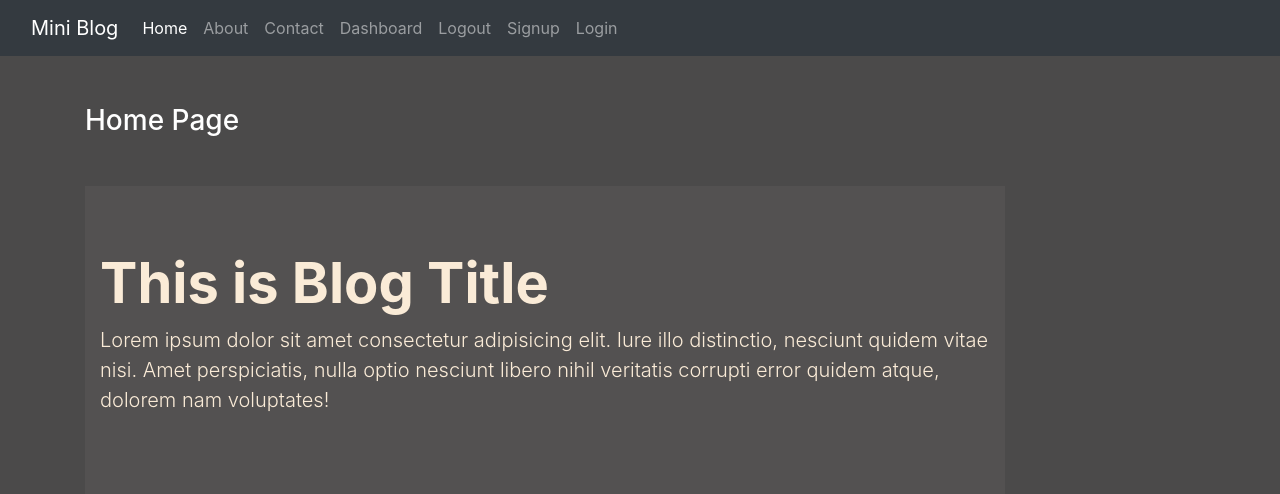
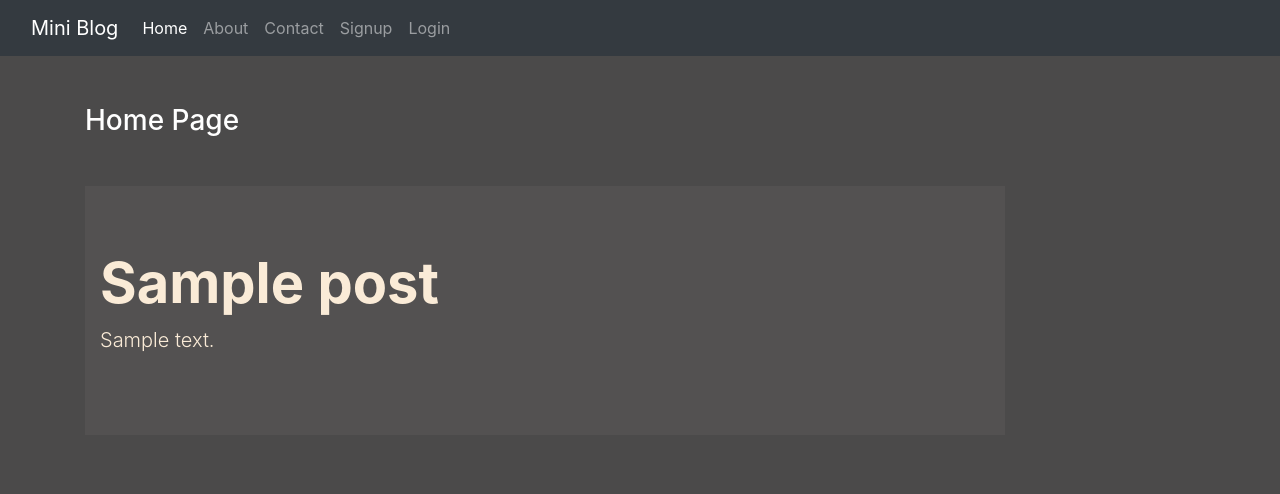
Before and after one commit to souldiarys/miniblog, a Django app: page / in a window 1280 px wide. Shown: the top 494 px of the page. Run offline with Django 3.2, Linux system fonts and the light colour scheme; tables that the repository leaves empty hold one stand-in row (values such as "Sample post"); some libraries are stand-ins or nearby versions.

Commit message:
[CH4] 미니블로그 - 홈 화면 및 네비게이션바 수정

```diff
--- a/blog/templates/blog/home.html
+++ b/blog/templates/blog/home.html
@@ -3,11 +3,13 @@
 {% block content %}
 <div class="col-sm-10">
     <h3 class="text-white my-5">Home Page</h3>
-    <div class="jumbotron jumbotron-fluid jumbo-color">
-        <div class="container">
-            <h1 class="display-4 font-weight-bold">This is Blog Title</h1>
-            <p class="lead">Lorem ipsum dolor sit amet consectetur adipisicing elit. Iure illo distinctio, nesciunt quidem vitae nisi. Amet perspiciatis, nulla optio nesciunt libero nihil veritatis corrupti error quidem atque, dolorem nam voluptates!</p>
+    {% for post in posts %}
+        <div class="jumbotron jumbotron-fluid jumbo-color">
+            <div class="container">
+                <h1 class="display-4 font-weight-bold">{{post.title}}</h1>
+                <p class="lead">{{post.desc}}</p>
+            </div>
         </div>
-    </div>
+    {% endfor %}
 </div>
 {% endblock content %}
--- a/blog/templates/blog/navbar.html
+++ b/blog/templates/blog/navbar.html
@@ -14,18 +14,21 @@
             <li class="nav-item">
                 <a class="nav-link" href="{% url 'contact' %}">Contact</a>
             </li>
+            {% if request.user.is_authenticated %}
                 <li class="nav-item">
                     <a class="nav-link" href="{% url 'dashboard' %}">Dashboard</a>
                 </li>
                 <li class="nav-item">
                     <a class="nav-link" href="{% url 'logout' %}">Logout</a>
                 </li>
+            {% else %}
                 <li class="nav-item">
                     <a class="nav-link" href="{% url 'signup' %}">Signup</a>
                 </li>
                 <li class="nav-item">
                     <a class="nav-link" href="{% url 'login' %}">Login</a>
                 </li>
+            {% endif %}
         </ul>
     </div>
 </nav>
--- a/blog/views.py
+++ b/blog/views.py
@@ -5,10 +5,12 @@ from django.contrib import messages
 from django.contrib.auth import authenticate, login, logout
 
 from .forms import LoginForm, SignUpForm
+from .models import Post
 
 # Home
 def home(request):
-    return render(request, 'blog/home.html')
+    posts = Post.objects.all()
+    return render(request, 'blog/home.html', {'posts':posts})
 
 # About
 def about(request):
```
Lines whose indentation alone changed are shown as unchanged.
